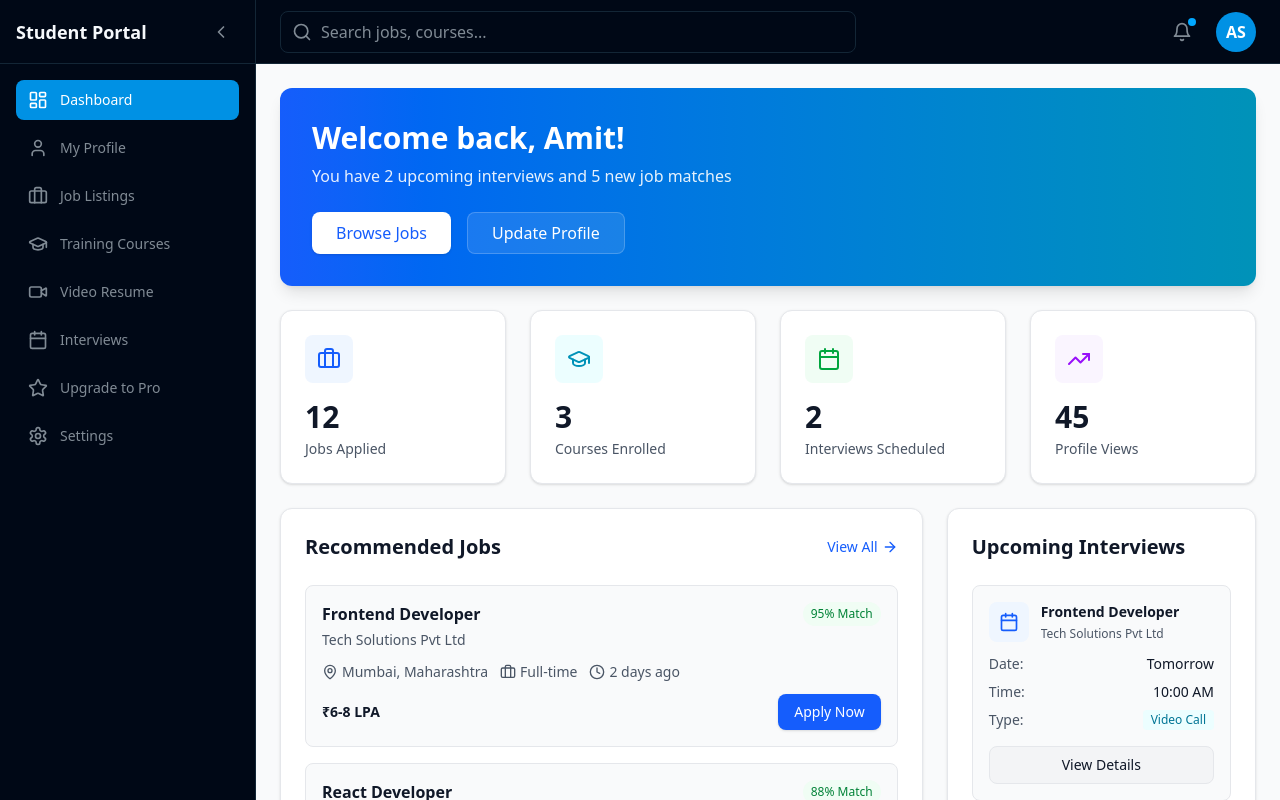
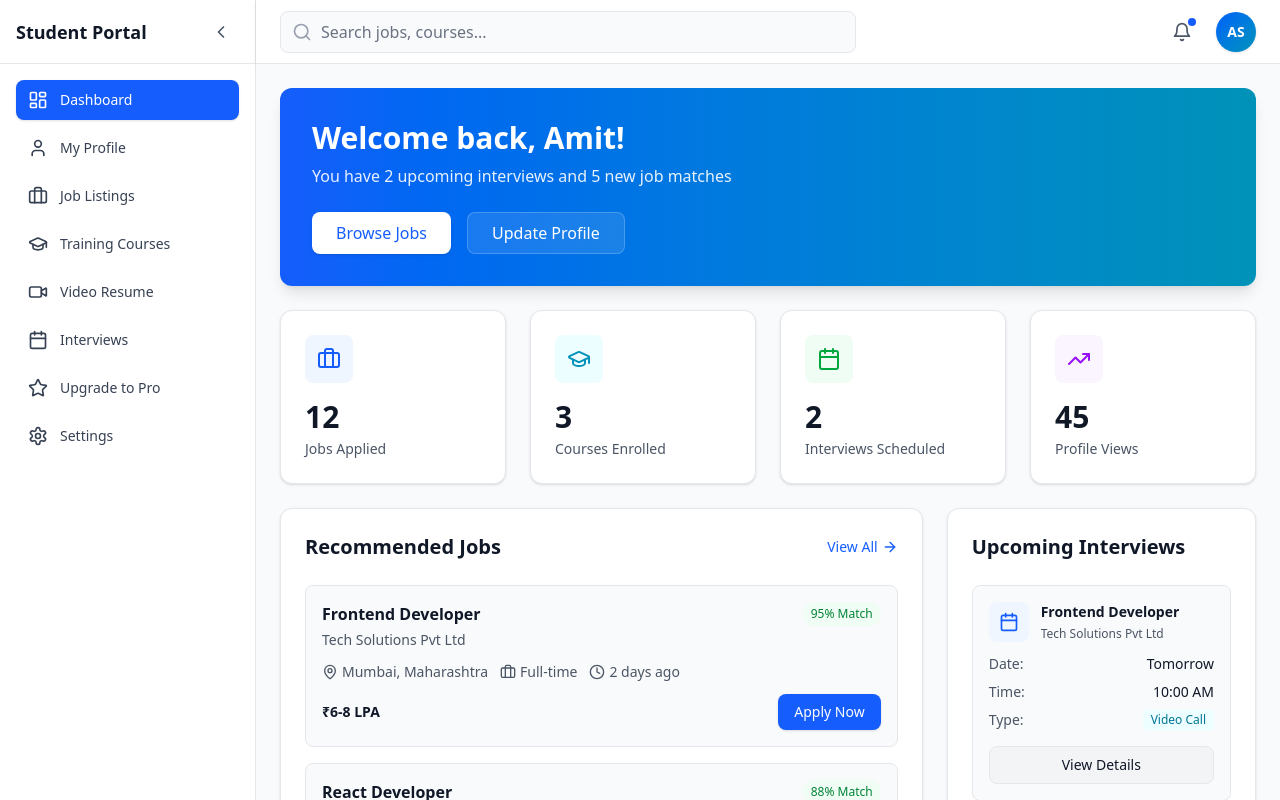
Before and after one commit to mohdaman7/Sabka-Pro-Hiring-, a Next.js app: page /student in a window 1280 px wide. Shown: the top 800 px of the page. Built offline with nearby package versions, Linux system fonts and the light colour scheme.

Commit message:
student dashboard updated

```diff
--- a/views/student/StudentHeader.jsx
+++ b/views/student/StudentHeader.jsx
@@ -4,26 +4,26 @@ import { Bell, Search } from "lucide-react"
 
 export default function StudentHeader() {
   return (
-    <header className="h-16 bg-surface border-b border-border flex items-center justify-between px-6">
+    <header className="h-16 bg-white border-b border-gray-200 flex items-center justify-between px-6 shadow-sm">
       <div className="flex-1 max-w-xl">
         <div className="relative">
-          <Search className="absolute left-3 top-1/2 -translate-y-1/2 w-5 h-5 text-muted-foreground" />
+          <Search className="absolute left-3 top-1/2 -translate-y-1/2 w-5 h-5 text-gray-400" />
           <input
             type="text"
             placeholder="Search jobs, courses..."
-            className="w-full pl-10 pr-4 py-2 bg-background border border-border rounded-lg text-foreground placeholder:text-muted-foreground focus:outline-none focus:ring-2 focus:ring-primary/50"
+            className="w-full pl-10 pr-4 py-2 bg-gray-50 border border-gray-200 rounded-lg text-gray-900 placeholder:text-gray-500 focus:outline-none focus:ring-2 focus:ring-blue-500 focus:border-transparent transition-all"
           />
         </div>
       </div>
 
       <div className="flex items-center gap-4">
-        <button className="relative p-2 hover:bg-surface-hover rounded-lg transition-colors">
-          <Bell className="w-5 h-5 text-muted-foreground" />
-          <span className="absolute top-1 right-1 w-2 h-2 bg-accent rounded-full"></span>
+        <button className="relative p-2 hover:bg-gray-100 rounded-lg transition-colors">
+          <Bell className="w-5 h-5 text-gray-600" />
+          <span className="absolute top-1 right-1 w-2 h-2 bg-blue-600 rounded-full"></span>
         </button>
         <div className="flex items-center gap-3">
-          <div className="w-10 h-10 bg-primary rounded-full flex items-center justify-center">
-            <span className="text-white font-semibold">AS</span>
+          <div className="w-10 h-10 bg-gradient-to-br from-blue-600 to-cyan-600 rounded-full flex items-center justify-center shadow-sm">
+            <span className="text-white font-semibold text-sm">AS</span>
           </div>
         </div>
       </div>
--- a/views/student/StudentSidebar.jsx
+++ b/views/student/StudentSidebar.jsx
@@ -35,18 +35,15 @@ export default function StudentSidebar() {
     <aside
       className={`${
         collapsed ? "w-20" : "w-64"
-      } bg-surface border-r border-border transition-all duration-300 flex flex-col`}
+      } bg-white border-r border-gray-200 transition-all duration-300 flex flex-col shadow-sm`}
     >
-      <div className="h-16 flex items-center justify-between px-4 border-b border-border">
-        {!collapsed && <span className="text-lg font-bold text-foreground">Student Portal</span>}
-        <button
-          onClick={() => setCollapsed(!collapsed)}
-          className="p-2 hover:bg-surface-hover rounded-lg transition-colors"
-        >
+      <div className="h-16 flex items-center justify-between px-4 border-b border-gray-200">
+        {!collapsed && <span className="text-lg font-bold text-gray-900">Student Portal</span>}
+        <button onClick={() => setCollapsed(!collapsed)} className="p-2 hover:bg-gray-100 rounded-lg transition-colors">
           {collapsed ? (
-            <ChevronRight className="w-5 h-5 text-muted-foreground" />
+            <ChevronRight className="w-5 h-5 text-gray-600" />
           ) : (
-            <ChevronLeft className="w-5 h-5 text-muted-foreground" />
+            <ChevronLeft className="w-5 h-5 text-gray-600" />
           )}
         </button>
       </div>
@@ -60,9 +57,7 @@ export default function StudentSidebar() {
               key={item.href}
               href={item.href}
               className={`flex items-center gap-3 px-3 py-2.5 rounded-lg transition-colors ${
-                isActive
-                  ? "bg-primary text-white"
-                  : "text-muted-foreground hover:text-foreground hover:bg-surface-hover"
+                isActive ? "bg-blue-600 text-white shadow-sm" : "text-gray-700 hover:text-gray-900 hover:bg-gray-100"
               }`}
               title={collapsed ? item.label : ""}
             >
```
